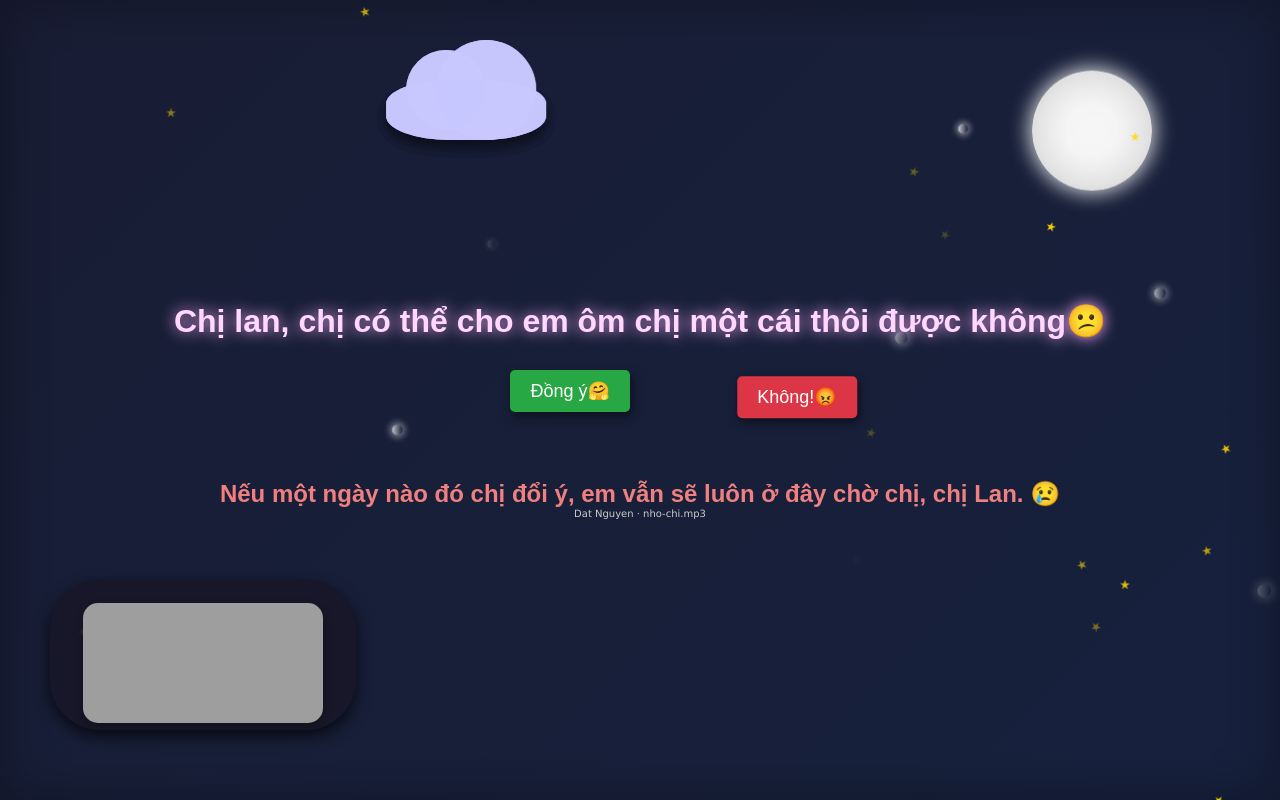
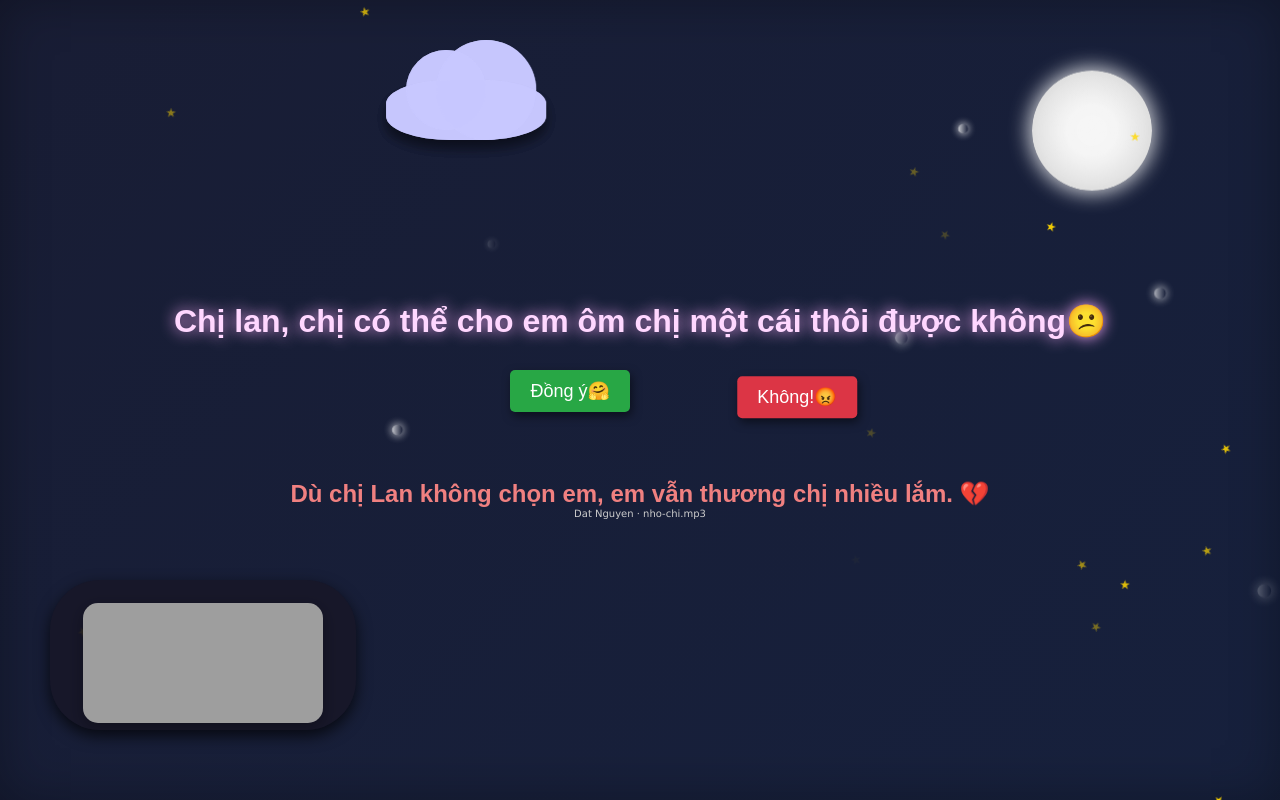
Before and after one commit to Datnano/em-nho-chi-lan-nhieu-lam, a plain HTML site: page index.html in a window 1280 px wide. Both pictures are taken after a click on the button "Không!😡". Drawn offline with Linux system fonts and the light colour scheme; grey boxes are pictures that could not be loaded.

Commit message:
Update index.html

```diff
--- a/index.html
+++ b/index.html
@@ -472,50 +472,43 @@
 		    "Em sẽ ôm chặt lấy chị, chị Lan! 🥰",
 		    "Chị Lan, dù thế nào em cũng không buông đâu! 🤗",
 		    "Cảm ơn chị Lan, em chỉ muốn giữ chị mãi bên em! 💖",
-            "Chị Lan, em sẽ không để ai cướp mất chị đâu! ❤️",
-            "Chị Lan là của em, và em sẽ bảo vệ điều đó! ✨",
-            "Em sẽ ôm chị thật lâu, đừng rời xa em nhé, chị Lan! 💕",
-            "Chị Lan, em hứa sẽ luôn giữ chị trong vòng tay em! 😍",
 		];
 
-        const sadMessages = [
-            "Chị Lan ơi, em có hơi buồn một chút... nhưng trời lạnh lắm, cho em ôm chị được không? 🥺",
-            "Em biết là chị Lan chưa đồng ý, nhưng em thật sự nhớ chị. 😔",
+		const motivationMessages = [
+		    "Chị Lan ơi, em có hơi buồn một chút...",
     "Dù chị Lan không chọn em, em vẫn thương chị nhiều lắm. 💔",
-            "Lạnh lắm, chị Lan... em chỉ muốn được ở cạnh chị lúc này thôi. 🥹",
-            "Chị Lan à, em không trách chị đâu, nhưng tim em hơi đau một chút. 🥺",
-            "Nếu một ngày nào đó chị đổi ý, em vẫn sẽ luôn ở đây chờ chị, chị Lan. 😢",
-            "Em không cần gì nhiều, chỉ cần chị Lan cho em cơ hội nhỏ thôi. 😞",
 		];
 
-        // Hàm lấy câu ngẫu nhiên
 		function getRandomMessage(messages) {
+		    if (!messages || messages.length === 0) return "Không có tin nhắn nào.";
 		    return messages[Math.floor(Math.random() * messages.length)];
 		}
 
 		const yesButton = document.getElementById('yesButton');
 		const noButton = document.getElementById('noButton');
 		const thankYouMessage = document.getElementById('thankYouMessage');
-        const motivationMessage = document.getElementById('motivationMessage');
+		const motivationText = document.getElementById('motivationMessage');
 		const soundtrack = document.getElementById('soundtrack');
 
 		yesButton.addEventListener('click', () => {
-            thankYouMessage.textContent = getRandomMessage(thankYouMessages); // Đổi nội dung câu cảm ơn
-            thankYouMessage.classList.add('show'); // Thêm class để hiển thị
-            soundtrack.play(); // Chạy lại âm thanh khi nhấn nút "Đồng ý"
+		    thankYouMessage.textContent = getRandomMessage(thankYouMessages);
+		    thankYouMessage.classList.add('show');
+		    soundtrack.play();
 		    setTimeout(() => {
-                thankYouMessage.classList.remove('show'); // Loại bỏ class để ẩn
-            }, 5000); // Ẩn sau 5 giây
+		        thankYouMessage.classList.remove('show'); // Xóa class sau 5 giây
+		        console.log("Class 'show' đã bị xóa"); // Ghi log kiểm tra
+		    }, 5000);
 		});
 
 		noButton.addEventListener('click', () => {
-            noButton.style.transform = `translateX(${Math.random() * 200 - 100}px) translateY(${Math.random() * 200 - 100}px)`;
-            motivationMessage.textContent = getRandomMessage(sadMessages); // Đổi nội dung câu động viên
-            motivationMessage.classList.add('show'); // Thêm class để hiển thị
-            soundtrack.pause();  // Dừng âm thanh khi nhấn nút "Không"
+		    noButton.style.transform = `translate(${Math.random() * 200 - 100}px, ${Math.random() * 200 - 100}px)`;
+		    motivationText.textContent = getRandomMessage(motivationMessages);
+		    motivationText.classList.add('show');
+		    soundtrack.pause();
 		    setTimeout(() => {
-                motivationMessage.classList.remove('show'); // Loại bỏ class để ẩn
-            }, 5000); // Ẩn sau 5 giây
+		        motivationText.classList.remove('show'); // Xóa class sau 5 giây
+		        console.log("Class 'show' đã bị xóa"); // Ghi log kiểm tra
+		    }, 5000);
 		});
 
         // Thêm sự kiện click cho nút Không để zoom lên tạm thời
```
Lines whose indentation alone changed are shown as unchanged.
